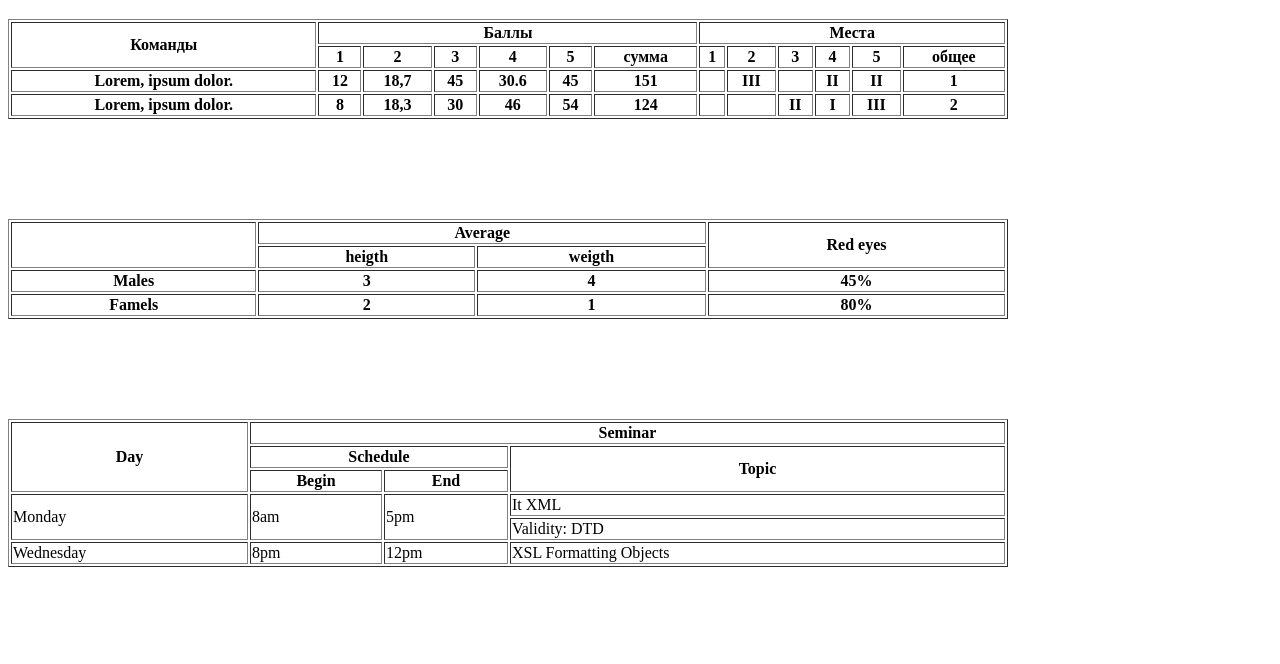
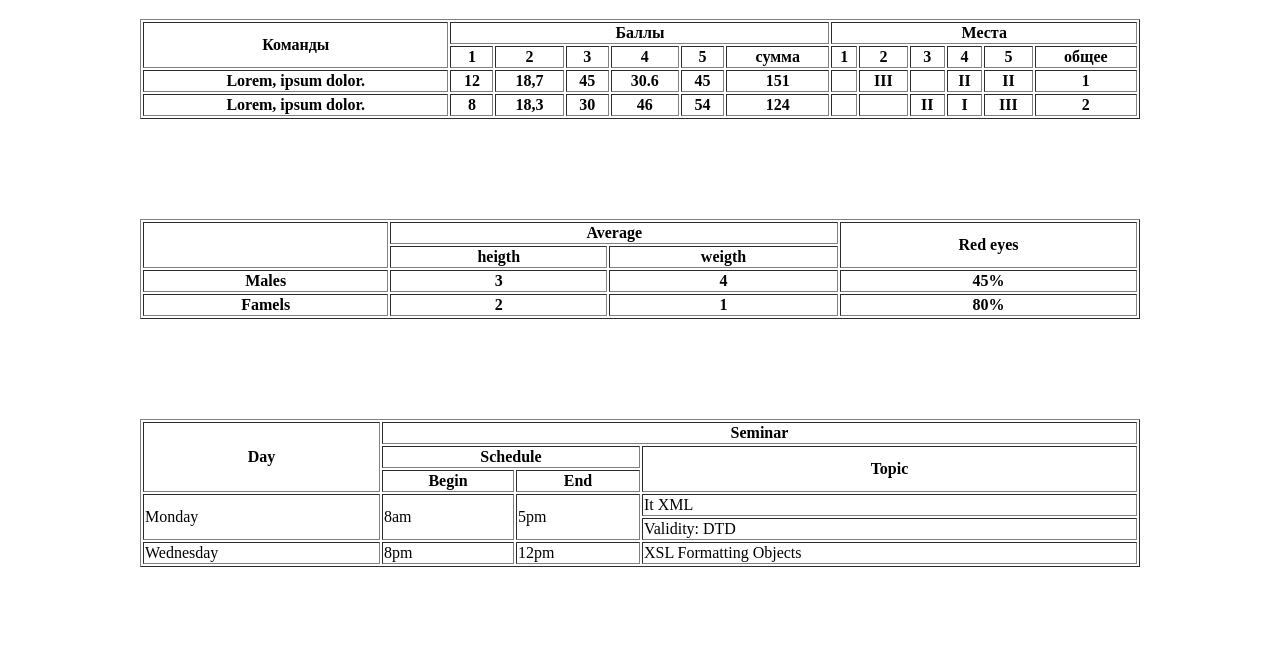
Before and after one commit to Abduazimxoja/hw-3, a plain HTML site: page index.html in a window 1280 px wide. Shown: the part 61-725 px from the top of the page. Drawn offline with nearby package versions, Linux system fonts and the light colour scheme; files that its build step writes are made by us from their sources.

Commit message:
first commit

```diff
--- a/scss/style.scss
+++ b/scss/style.scss
@@ -1,13 +1,10 @@
-.tab {
-   margin: 0 auto;
-}
 h1 {
    text-align: center;
 }
 
-table {
+.wrapper, table {
    width: 1000px;
-   margin-bottom: 100px;
+   margin: 0 auto 100px auto;
 }
 
 .tabstyle th,
```
